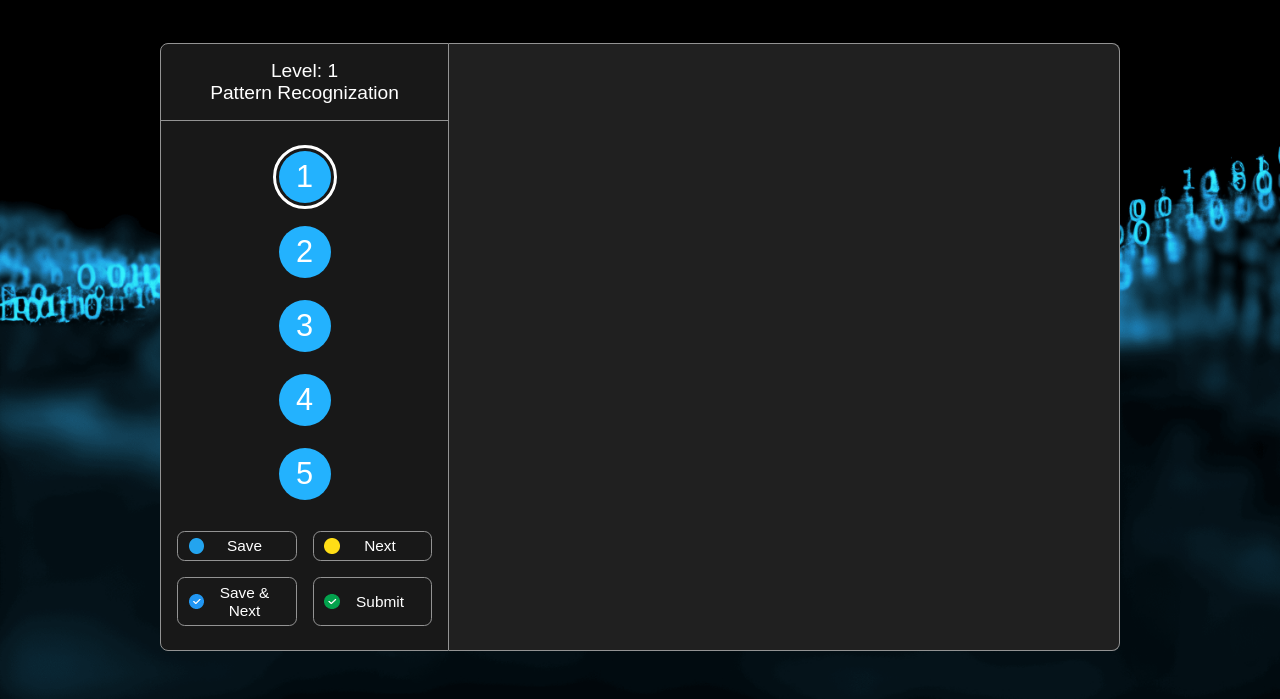
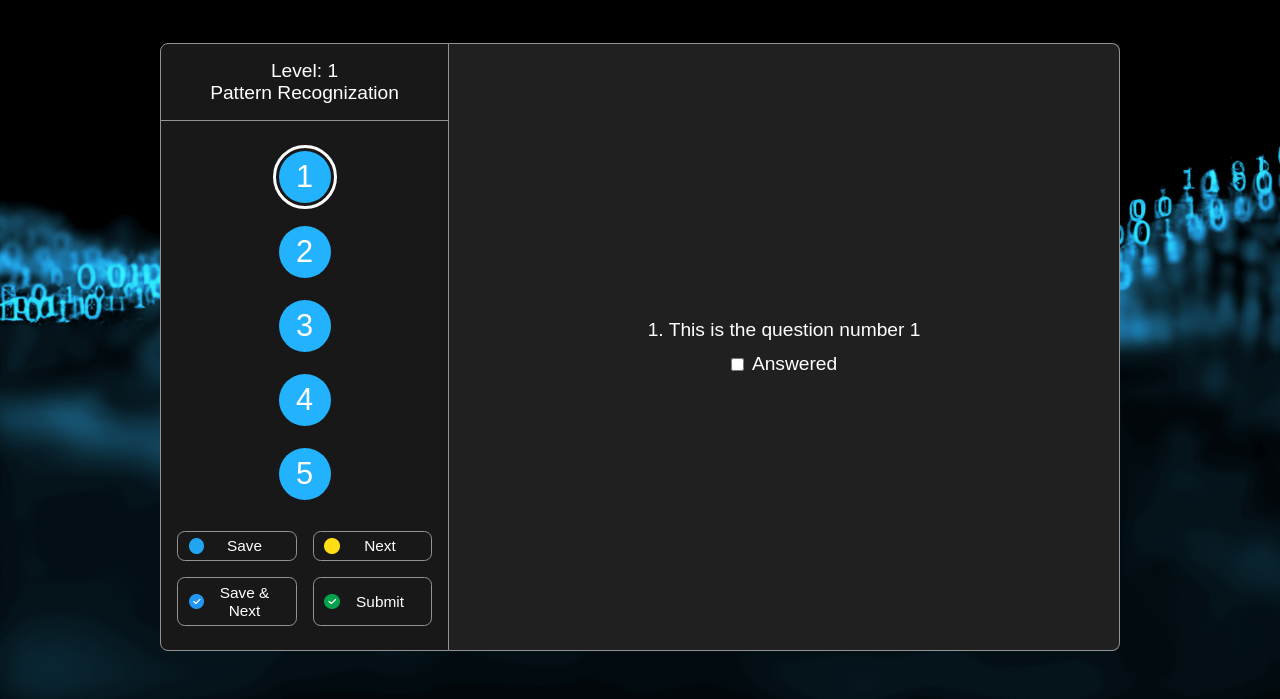
Before and after one commit to Pavan-Mahesh/AlgoVeda, a plain HTML site: page quiz.html in a window 1280 px wide. Shown: the part 101-800 px from the top of the page. Drawn offline with Linux system fonts and the light colour scheme; a web font is replaced by a local one.

Commit message:
updates
adding functionality to the question navigation buttons

```diff
--- a/quiz.html
+++ b/quiz.html
@@ -29,26 +29,31 @@
           <div>Level: 1</div>
           <div>Pattern Recognization</div>
         </div>
+
         <div class="navigation-buttons">
-          <button id="q1" class="current-question">1</button>
+          <button id="q1">1</button>
           <button id="q2">2</button>
           <button id="q3">3</button>
           <button id="q4">4</button>
           <button id="q5">5</button>
         </div>
+
         <div class="action-buttons">
           <button id="save">
             <img src="./assets/action-buttons/blue.png" alt="" />
             <span>Save</span>
           </button>
+
           <button id="next">
             <img src="./assets/action-buttons/yellow.png" />
             <span>Next</span>
           </button>
+
           <button id="save-next">
             <img src="./assets/action-buttons/blue-check.png" />
             <span>Save & Next</span>
           </button>
+
           <button id="save-next">
             <img src="./assets/action-buttons/green-check.png" />
             <span>Submit</span>
@@ -56,7 +61,15 @@
         </div>
       </section>
 
-      <section class="quiz-body"></section>
+      <section class="quiz-body">
+        <div id="question"></div>
+        <div style="display: flex; align-items: center; gap: 0.5rem">
+          <input type="checkbox" id="answer" />
+          <label for="answer">Answered</label>
+        </div>
+      </section>
     </main>
+
+    <script src="./scripts/quiz.js"></script>
   </body>
 </html>
--- /dev/null
+++ b/scripts/quiz.js
@@ -0,0 +1,74 @@
+const questions = [
+  {
+    id: "1",
+    question: "This is the question number 1",
+    answer: false,
+  },
+  {
+    id: "2",
+    question: "This is the question number 2",
+    answer: false,
+  },
+  {
+    id: "3",
+    question: "This is the question number 3",
+    answer: false,
+  },
+  {
+    id: "4",
+    question: "This is the question number 4",
+    answer: false,
+  },
+  {
+    id: "5",
+    question: "This is the question number 5",
+    answer: false,
+  },
+];
+
+const colors = {
+  current: "#23b2fe",
+  notAnswered: "#f44336",
+  answered: "#4caf50",
+};
+
+let prevQuestionIdx = null;
+let currQuestionIdx = 0;
+
+const navigationBtnList = document.querySelectorAll(
+  "section.quiz-navigator .navigation-buttons > button"
+);
+
+const quizBody = document.querySelector("section.quiz-body");
+const questionElem = quizBody.querySelector("#question");
+const answerElem = quizBody.querySelector("#answer");
+
+navigationBtnList.forEach((navBtn, idx) => {
+  navBtn.addEventListener("click", () => {
+    prevQuestionIdx = currQuestionIdx;
+    currQuestionIdx = idx;
+    changeQuestion();
+  });
+});
+
+changeQuestion();
+
+function changeQuestion() {
+  if (prevQuestionIdx !== null) {
+    questions[prevQuestionIdx].answer = answerElem.checked;
+
+    navigationBtnList[prevQuestionIdx].style.backgroundColor =
+      answerElem.checked ? colors.answered : colors.notAnswered;
+
+    navigationBtnList[prevQuestionIdx].classList.remove("current-question");
+  }
+
+  navigationBtnList[currQuestionIdx].classList.add("current-question");
+  navigationBtnList[currQuestionIdx].style.backgroundColor = colors.current;
+
+  questionElem.textContent = `
+    ${questions[currQuestionIdx].id}. ${questions[currQuestionIdx].question}
+  `;
+
+  answerElem.checked = questions[currQuestionIdx].answer;
+}
--- a/styles/quiz.css
+++ b/styles/quiz.css
@@ -41,7 +41,6 @@ section.quiz-navigator .navigation-buttons {
   flex-direction: column;
   align-items: center;
   justify-content: space-evenly;
-  /* gap: 1%; */
 
   margin-top: 0.5rem;
 }
@@ -57,6 +56,7 @@ section.quiz-navigator .navigation-buttons > button {
 }
 
 .current-question {
+  background-color: var(--button-color);
   outline: 3px solid white;
   outline-offset: 3px;
 }
@@ -75,11 +75,9 @@ section.quiz-navigator .action-buttons {
 
 section.quiz-navigator .action-buttons > button {
   flex: 1;
-  /* flex-basis: max-content; */
 
   display: flex;
   align-items: center;
-  /* justify-content: center; */
 
   font-size: var(--fs-sm);
   padding: 0.35em 0.7em;
@@ -100,6 +98,11 @@ section.quiz-body {
   height: 100%;
   flex: 0.7;
 
+  display: flex;
+  flex-direction: column;
+  align-items: center;
+  justify-content: center;
+
   background-color: var(--medium-color);
 
   border-top-right-radius: 0.5rem;
@@ -107,4 +110,11 @@ section.quiz-body {
 
   border: var(--border-width) solid var(--light-color);
   border-left: none;
+
+  font-size: var(--fs-md);
 }
+
+section.quiz-body #question {
+  max-width: 80%;
+  margin-bottom: 0.8rem;
+}
```
